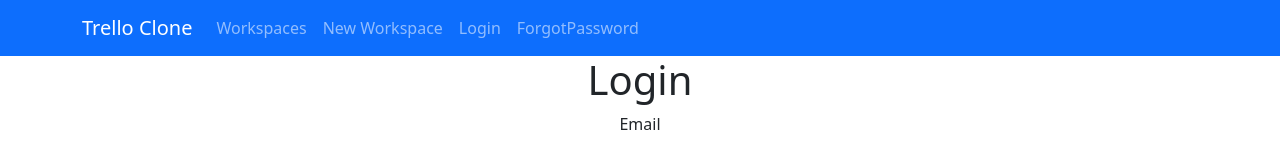
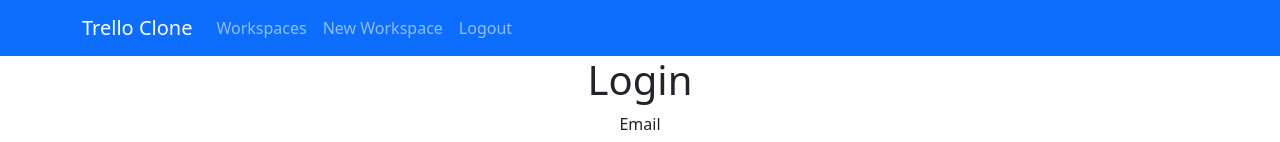
Before and after one commit to JoyceYunJiao/trello_application-, a React (Create React App) app in the folder frontend/: page /login in a window 1280 px wide. Shown: the top 142 px of the page. Built offline with nearby package versions, Linux system fonts and the light colour scheme; sample sign-in values are in the browser's storage.

Commit message:
Logout functional but nav buggy

```diff
--- a/frontend/src/App.tsx
+++ b/frontend/src/App.tsx
@@ -9,6 +9,7 @@ import Login from './pages/Login';
 import ForgotPassword from "./pages/forgotPassword"
 import ViewWorkspacePage from './pages/ViewWorkspacePage';
 import NewBoard from './pages/NewBoard';
+import Logout from './pages/Logout';
 
 function App() {
   return (
@@ -28,6 +29,7 @@ function App() {
           <Route path="/newWorkspace" element={<NewWorkspace/>} />
           {/* Show user login page */}
           <Route path="/login" element={<Login/>} />
+          <Route path="/logout" element={<Logout/>} />
           <Route path="/forgotPassword" element={<ForgotPassword/>} />
 
 
--- a/frontend/src/components/Navigation.tsx
+++ b/frontend/src/components/Navigation.tsx
@@ -2,6 +2,28 @@ import { Container, Nav, Navbar } from 'react-bootstrap';
 import {Link} from 'react-router-dom';
 
 function Navigation() {
+  let userNavSection;
+
+  if (localStorage.getItem("user")) {
+    userNavSection = (
+    <Nav.Link as={Link} to={"/logout"}>
+        Logout
+    </Nav.Link>
+    );
+  } else {
+    userNavSection = (
+    <>
+      <Nav.Link as={Link} to={"/login"}>
+          Login
+      </Nav.Link>
+
+      <Nav.Link as={Link} to={"/forgotPassword"}>
+        ForgotPassword
+      </Nav.Link>
+    </>
+    );
+  }
+
   return (
     <Navbar bg="primary" variant='dark'>
       <Container>
@@ -16,13 +38,8 @@ function Navigation() {
                 New Workspace
             </Nav.Link>
 
-            <Nav.Link as={Link} to={"/login"}>
-                Login
-            </Nav.Link>
+            {userNavSection}
 
-            <Nav.Link as={Link} to={"/forgotPassword"}>
-                ForgotPassword
-            </Nav.Link>
         </Nav>
       </Container>
     </Navbar>
--- a/frontend/src/pages/Home.js
+++ /dev/null
@@ -1,4 +0,0 @@
-function HomePage(){
-    return(<h1>Home Page</h1>);
-}
-export default HomePage;
--- /dev/null
+++ b/frontend/src/pages/Logout.tsx
@@ -0,0 +1,19 @@
+import { useEffect } from "react";
+import { useNavigate } from "react-router-dom";
+
+function Logout() {
+    const navigation = useNavigate();
+
+    useEffect(() => {
+        localStorage.removeItem("user");
+        navigation("/login");
+    }, []);
+
+    return (
+        <div>
+            <p>Logging out...</p>
+        </div>
+    );
+}
+
+export default Logout;
```
